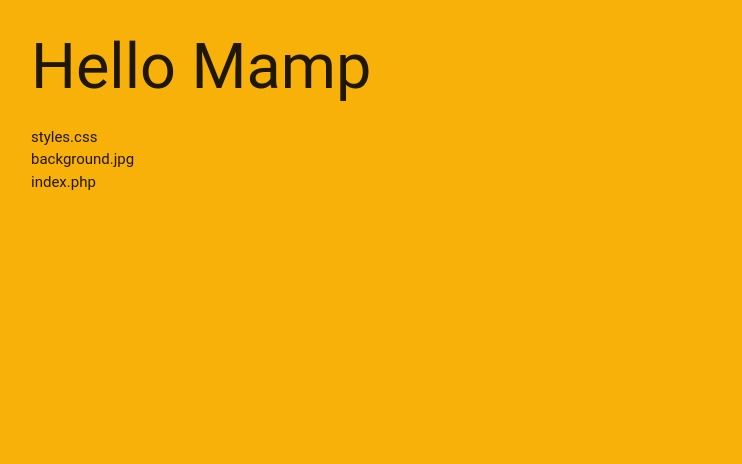
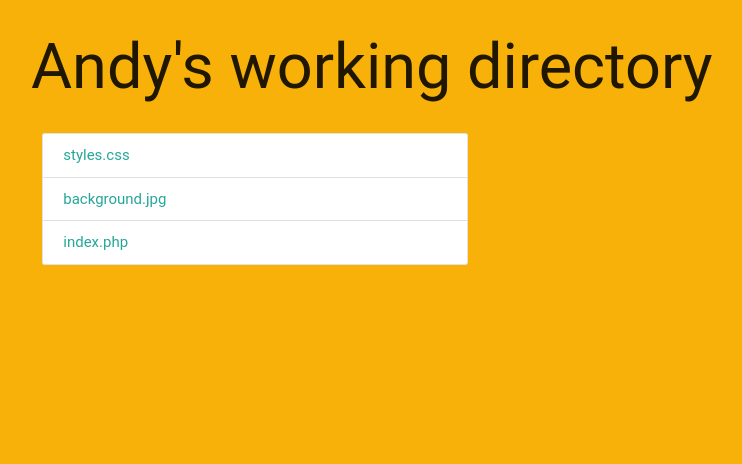
Before and after one commit to apollowebdesigns/phptest, a PHP site: page / in a window 1280 px wide. Shown: the top 464 px of the page, without its empty margins (161-903 px from the left). Run offline with PHP 8.4, Linux system fonts and the light colour scheme; some libraries are stand-ins or nearby versions; some web fonts are replaced.

Commit message:
php changes

```diff
--- a/index.php
+++ b/index.php
@@ -4,17 +4,27 @@
     <link rel="stylesheet" href="https://cdnjs.cloudflare.com/ajax/libs/materialize/0.97.7/css/materialize.min.css" />
     <link rel="stylesheet" href="styles.css">
   </head>
-  <body class="container bodyimage">
-    <h1>Hello Mamp</h1>
+  <body class="container row bodyimage">
+    <h1>Andy's working directory</h1>
+    <div class="col s6">
+        <div class="collection">
             <?php
                 $dir = new DirectoryIterator(dirname(__FILE__));
                 foreach ($dir as $fileinfo) {
                     if (!$fileinfo->isDot()) {
+                        echo ("<a class='collection-item' href=");
                         echo ($fileinfo->getFilename());
-                echo ("<br>");
+                        echo (">");
+                        echo ($fileinfo->getFilename());
+                        echo ("</a>");
                     }
                 }
+            ?>
+        </div>
+    </div>
+    <div class="col s6">
 
-    ?>
+    </div>
+
   </body>
 </html?
```
Lines whose indentation alone changed are shown as unchanged.
